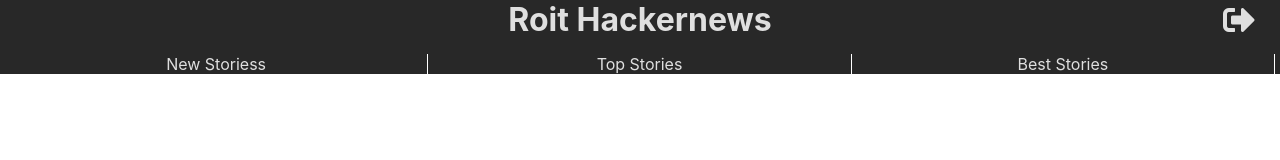
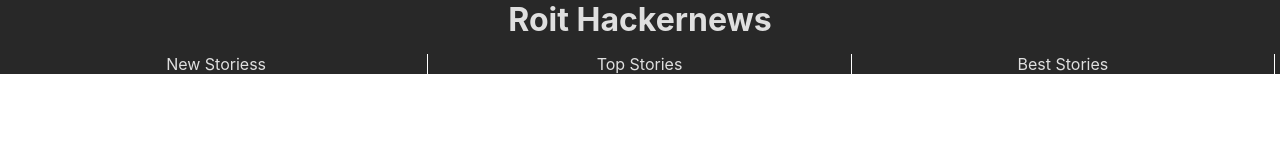
Before and after one commit to jungRoit/roit-hackernews, a React (Create React App) app: page / in a window 1280 px wide. Shown: the top 160 px of the page. Built offline with nearby package versions, Linux system fonts and the light colour scheme.

Commit message:
logout fixed

```diff
--- a/src/components/header/index.js
+++ b/src/components/header/index.js
@@ -1,29 +1,19 @@
 import React from 'react';
 import Navbar from '../navbar';
 import './index.css';
-import withRouter from 'react-router-dom';
 
 
 /**
- * Functional component for Header.
+ * Component for Header.
  *
- * @param {*} props
  */
 const Header = (props) => {
-  let user;
-
-  if (localStorage.getItem('user') !== null) {
-    user = JSON.parse(localStorage.getItem('user'));
-  }
-
-
-
   /**
    * Function to logout.
    */
   const logout = () => {
     localStorage.clear();
-    props.history.push('/login');
+    props.history.push('/newstories');
   };
 
   return (
@@ -31,10 +21,10 @@
       <div className='title'>
         <h1>Roit Hackernews</h1>
       </div>
-      {user !== null
+      {localStorage.getItem('user') !== null
         ? <div className='user-details'>
           <i
-            onClick = {() => logout()}
+            onClick={() => logout()}
             className="fas fa-2x fa-sign-out-alt"></i>
 
         </div>
@@ -44,6 +34,7 @@
         getStoryType={(type) => props.getStories(type)} />
     </div>
   )
+
 }
 
 export default Header;
```
